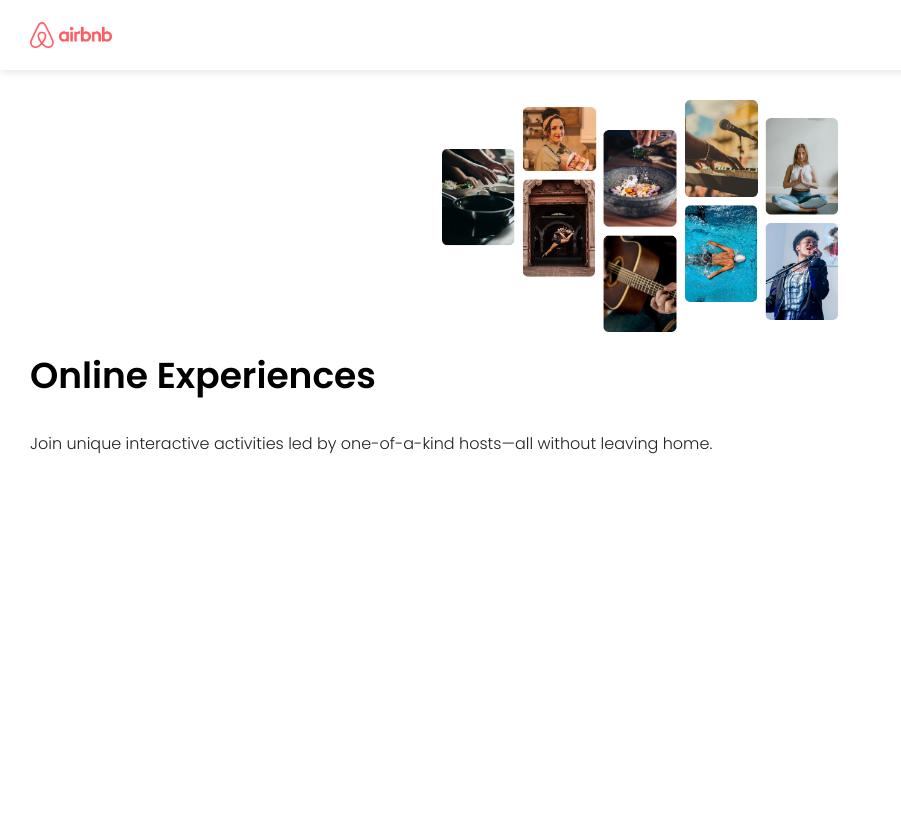
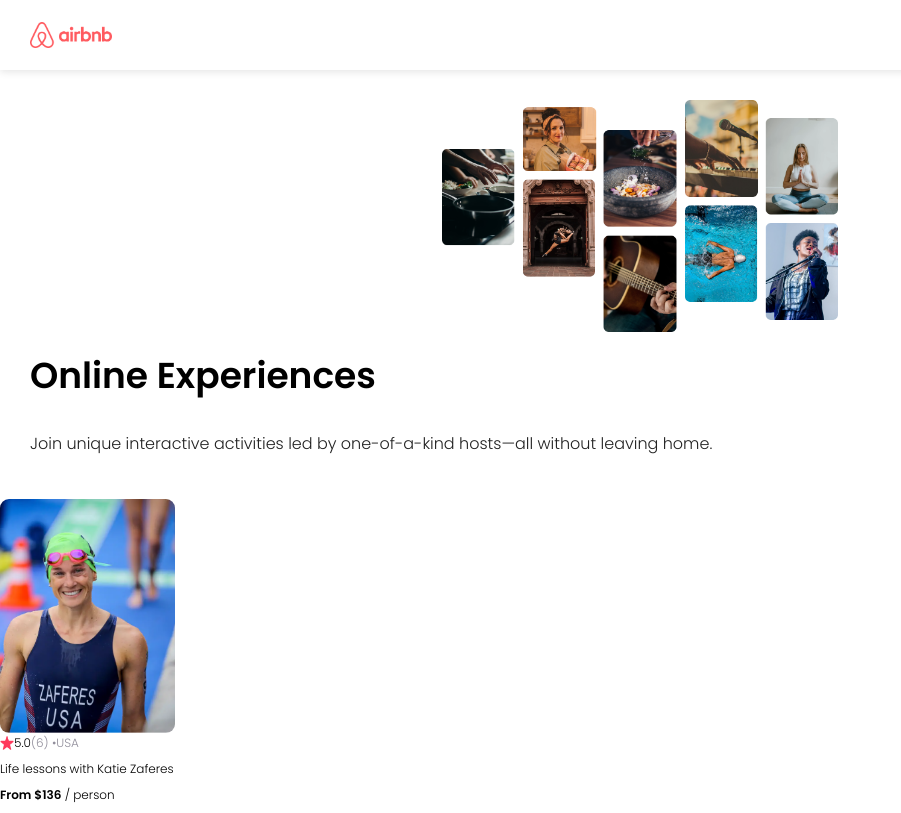
Before and after one commit to cynthialmy/airbnb-react, a React (Vite) app: page / in a window 1280 px wide. Shown: the whole page, without its empty margins (0-901 px from the left). Built offline with nearby package versions, Linux system fonts and the light colour scheme.

Commit message:
updated page content

```diff
--- a/src/App.css
+++ b/src/App.css
@@ -7,6 +7,14 @@
 	display: flex;
 	padding: 22px 30px;
 	box-shadow: 0px 2.98256px 7.4564px rgba(0, 0, 0, 0.1);
+}
+
+.gray {
+	color: #918e9b;
+}
+
+.bold {
+	font-weight: bold;
 }
 
 section {
@@ -40,3 +48,18 @@
 	line-height: 110%;
 	color: #222222;
 }
+
+.card {
+	width: 175px;
+	font-size: 12px;
+}
+
+.card--image {
+	width: 100%;
+	border-radius: 9px;
+}
+
+.card--stats {
+	display: flex;
+	align-items: center;
+}
--- a/src/App.jsx
+++ b/src/App.jsx
@@ -1,12 +1,14 @@
 import "./App.css";
 import Navbar from "./components/Navbar";
 import Hero from "./components/Hero";
+import Card from "./components/Card";
 
 function App() {
 	return (
 		<>
 			<Navbar />
 			<Hero />
+			<Card />
 		</>
 	);
 }
--- /dev/null
+++ b/src/components/Card.jsx
@@ -0,0 +1,25 @@
+import star from "../assets/star.png";
+import katie from "../assets/katie-zaferes.png";
+
+export default function Card() {
+	return (
+		<div className="card">
+			<img
+				className="card--image"
+				src={katie}
+				alt="Katie Zaferes"
+				width="176px"
+			/>
+			<div className="card--stats">
+				<img src={star} alt="5 stars" width="14px" height="14px" />
+				<span>5.0 </span>
+				<span className="gray">(6) • </span>
+				<span className="gray">USA</span>
+			</div>
+			<p>Life lessons with Katie Zaferes</p>
+			<p>
+				<span className="bold">From $136</span> / person
+			</p>
+		</div>
+	);
+}
```
Also changed, not shown: src/assets/katie-zaferes.png (added), src/assets/star.png (added).
